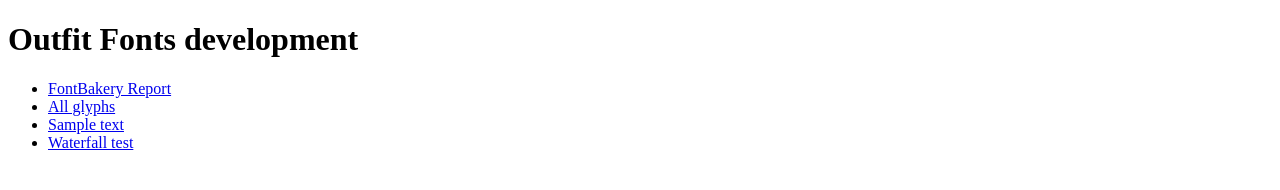
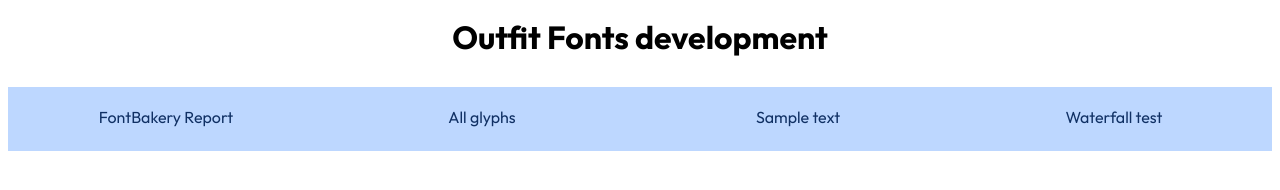
Before and after one commit to Outfitio/Outfit-Fonts, a plain HTML site: page index.html in a window 1280 px wide. Drawn offline with Linux system fonts and the light colour scheme.

Commit message:
Update index.html

```diff
--- a/index.html
+++ b/index.html
@@ -3,7 +3,19 @@
 	<head>
 		<meta charset="utf-8" />
 		<meta name="viewport" content="width=device-width, initial-scale=1" />
-		<title>Outfit Fonts development</title>
+		<title>Outfit Fonts Development</title>
+		<style>
+	@import url("https://outfitio.github.io/Outfit-Fonts/outfit-fonts.css");
+
+body{  font-family: outfit, sans-serif; text-align: center;}
+a{text-decoration: none; color: #4c94ff; background-color: #bdd7ff; height:  4em; }
+
+ul{list-style: none; margin: 0; height: 5em; padding: 0;display: grid;  align-items: center;     place-items: center; justify-items: stretch; grid-template-columns: 1fr 1fr 1fr 1fr;}
+
+
+a{width:  100%; display: grid;  text-align: center; align-items: center;     place-items: center; justify-items: stretch; align-self: center; color: #103064;  align-content: stretch;}
+a:hover{background-color: #103064; color: white;}
+</style>
 	</head>
 	<body>
 		<h1>Outfit Fonts development</h1>
```
